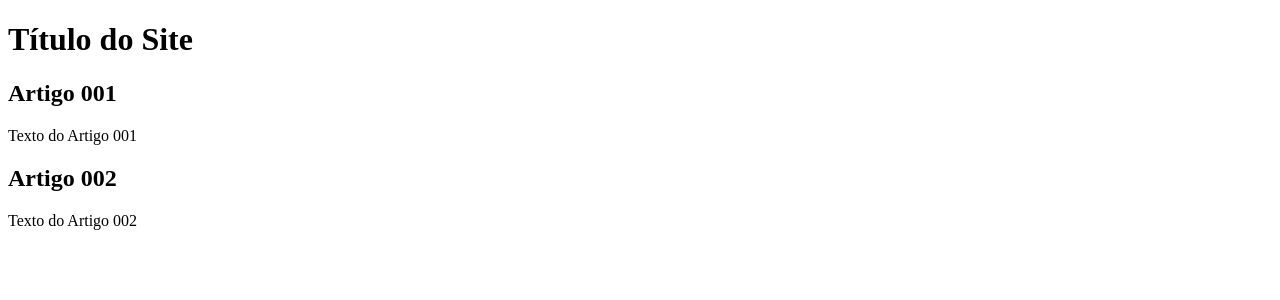
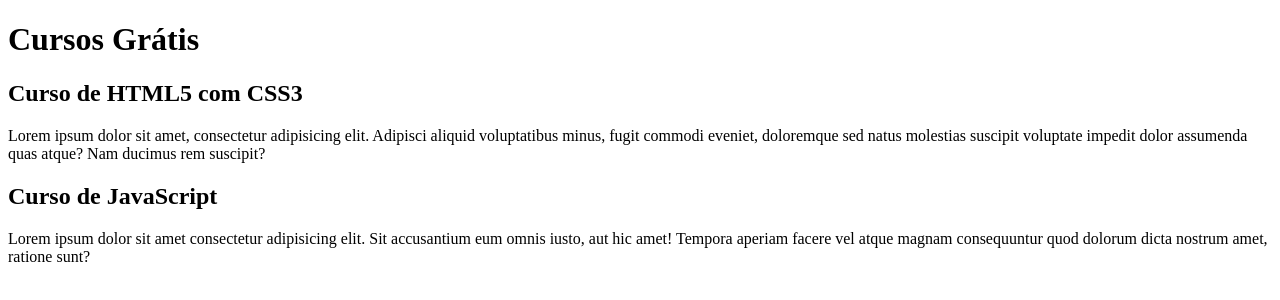
Before and after one commit to thaisdMM/projeto-site, a plain HTML site: page index.html in a window 1280 px wide. Drawn offline with Linux system fonts and the light colour scheme.

Commit message:
comecei a escrever o conteúdo

```diff
--- a/index.html
+++ b/index.html
@@ -8,15 +8,15 @@
 <body>
   <main>
     <header>
-      <h1>Título do Site</h1>
+      <h1>Cursos Grátis</h1>
     </header>
     <article>
-      <h2>Artigo 001</h2>
-      <p>Texto do Artigo 001</p>
+      <h2>Curso de HTML5 com CSS3</h2>
+      <p>Lorem ipsum dolor sit amet, consectetur adipisicing elit. Adipisci aliquid voluptatibus minus, fugit commodi eveniet, doloremque sed natus molestias suscipit voluptate impedit dolor assumenda quas atque? Nam ducimus rem suscipit?</p>
     </article>
     <article>
-      <h2>Artigo 002</h2>
-      <p>Texto do Artigo 002</p>
+      <h2>Curso de JavaScript</h2>
+      <p>Lorem ipsum dolor sit amet consectetur adipisicing elit. Sit accusantium eum omnis iusto, aut hic amet! Tempora aperiam facere vel atque magnam consequuntur quod dolorum dicta nostrum amet, ratione sunt?</p>
     </article>
   </main>
 
```
